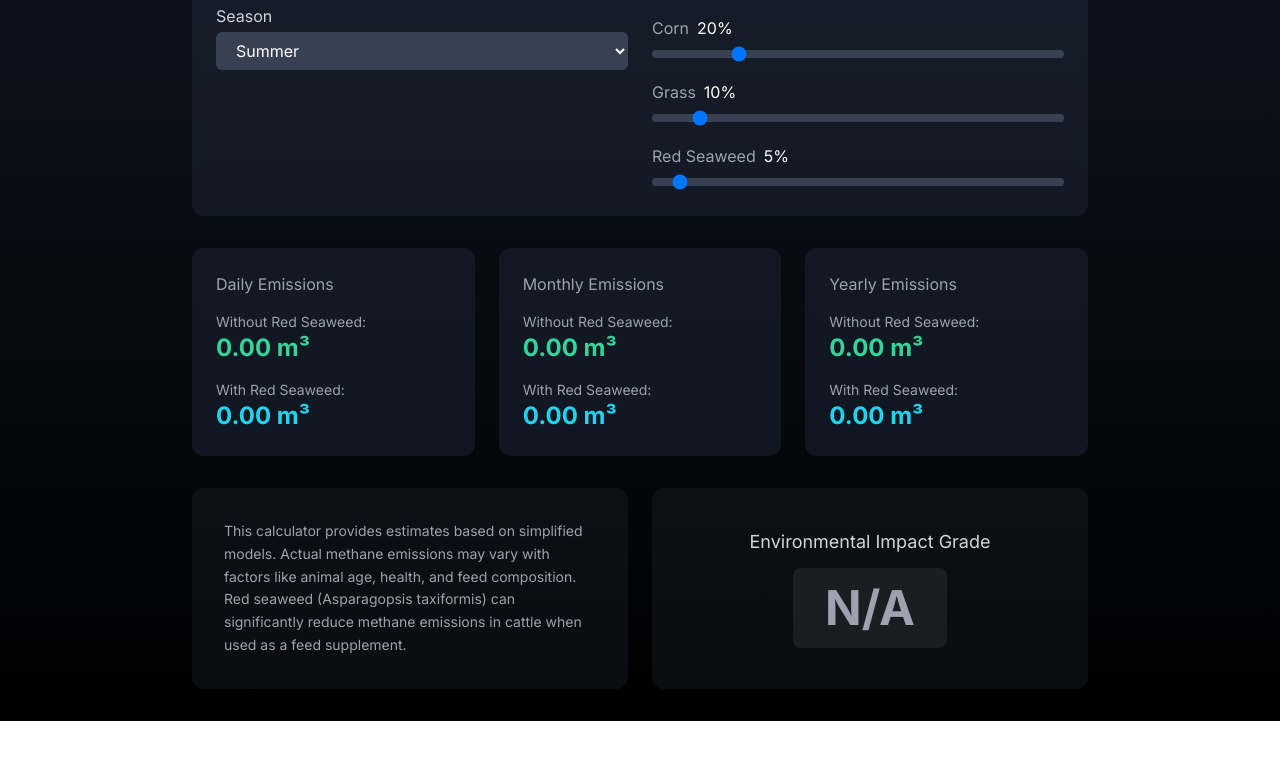
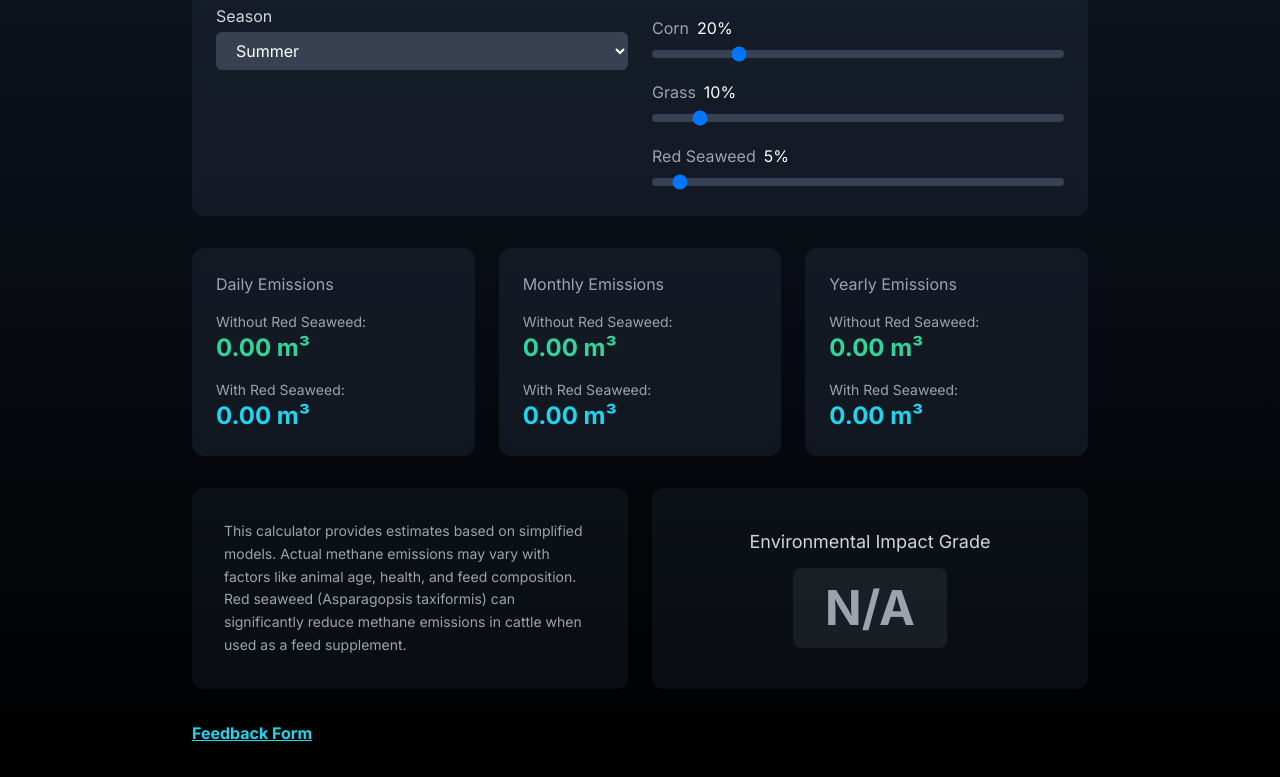
Before and after one commit to JakeRoggenbuck/cowculator-v2, a Next.js app: page / in a window 1280 px wide. Shown: the part 268-1045 px from the top of the page. Before the commit the page ends 989 px from the top, so only its background shows below. Built offline with nearby package versions, Linux system fonts and the light colour scheme.

Commit message:
Add link to feedback

```diff
--- a/app/page.tsx
+++ b/app/page.tsx
@@ -238,6 +238,9 @@ export default function Page() {
                         </div>
                     </div>
                 </div>
+			<div>
+				<p className="font-bold underline text-cyan-400"><a href="https://forms.gle/Lr3zY2AEwErUmSeN7">Feedback Form</a></p>
+			</div>
             </div>
         </div>
     );
```
